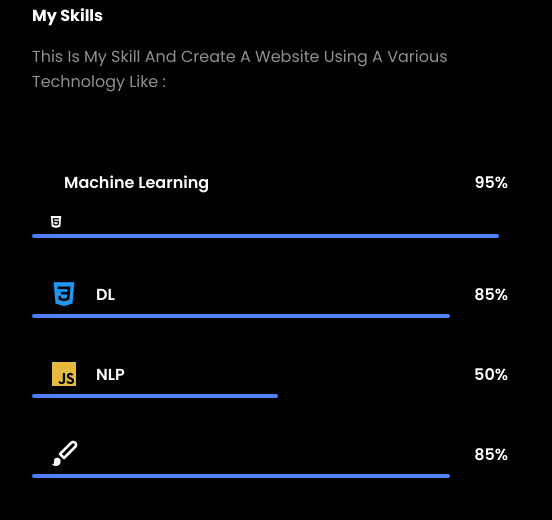
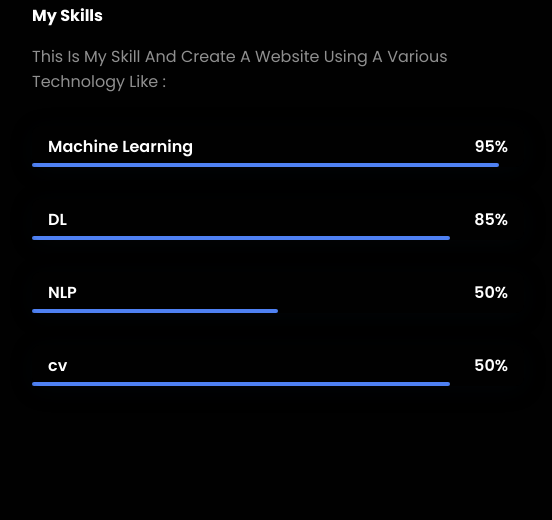
Before and after one commit to Harry262000/New-portfolio, a plain HTML site: page docs/index.html in a window 1280 px wide. Shown: the part 1744-2264 px from the top of the page, 96-648 px from the left. Drawn offline with nearby package versions, Linux system fonts and the light colour scheme.

Commit message:
docs: update docs/index.html

```diff
--- a/docs/index.html
+++ b/docs/index.html
@@ -112,7 +112,7 @@
                      </p>
                     <div class="skills__data">
                         <div class="skills__names">
-                            <i class='bx bxl-html5 skills'></i>
+                            <i class=></i>
                             <span class="skills__name">Machine Learning</span>
                         </div>
                         <div class="skills__bar skills__html ">
@@ -124,7 +124,7 @@
                     </div>
                     <div class="skills__data">
                         <div class="skills__names">
-                            <i class='bx bxl-css3 skills__icon css'></i>
+                            <i class=''></i>
                             <span class="skills__name">DL</span>
                         </div>
                         <div class="skills__bar skills__css">
@@ -136,7 +136,7 @@
                     </div>
                     <div class="skills__data">
                         <div class="skills__names">
-                            <i class='bx bxl-javascript skills__icon js'></i>
+                            <i class=''></i>
                             <span class="skills__name">NLP</span>
                         </div>
                         <div class="skills__bar skills__js">
@@ -148,14 +148,14 @@
                     </div>
                     <div class="skills__data">
                         <div class="skills__names">
-                            <i class='bx bxs-paint skills__icon ux'></i>
-                            <span class="skills__name"></span>
+                            <i class=''></i>
+                            <span class="skills__name">cv</span>
                         </div>
                         <div class="skills__bar skills__ux">
 
                         </div>
                         <div>
-                            <span class="skills__percentage">85%</span>
+                            <span class="skills__percentage">50%</span>
                         </div>
                     </div>
                 </div>
```
